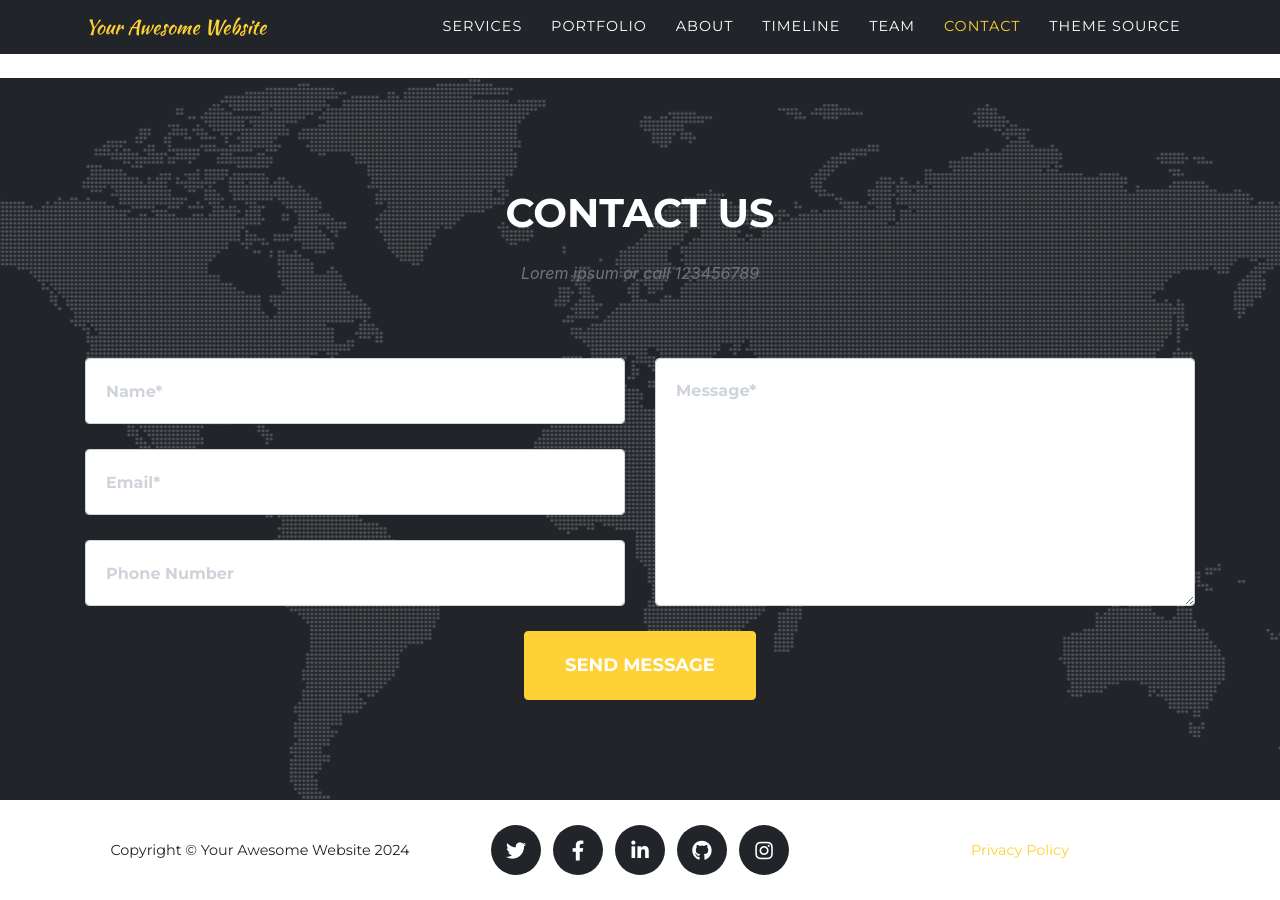
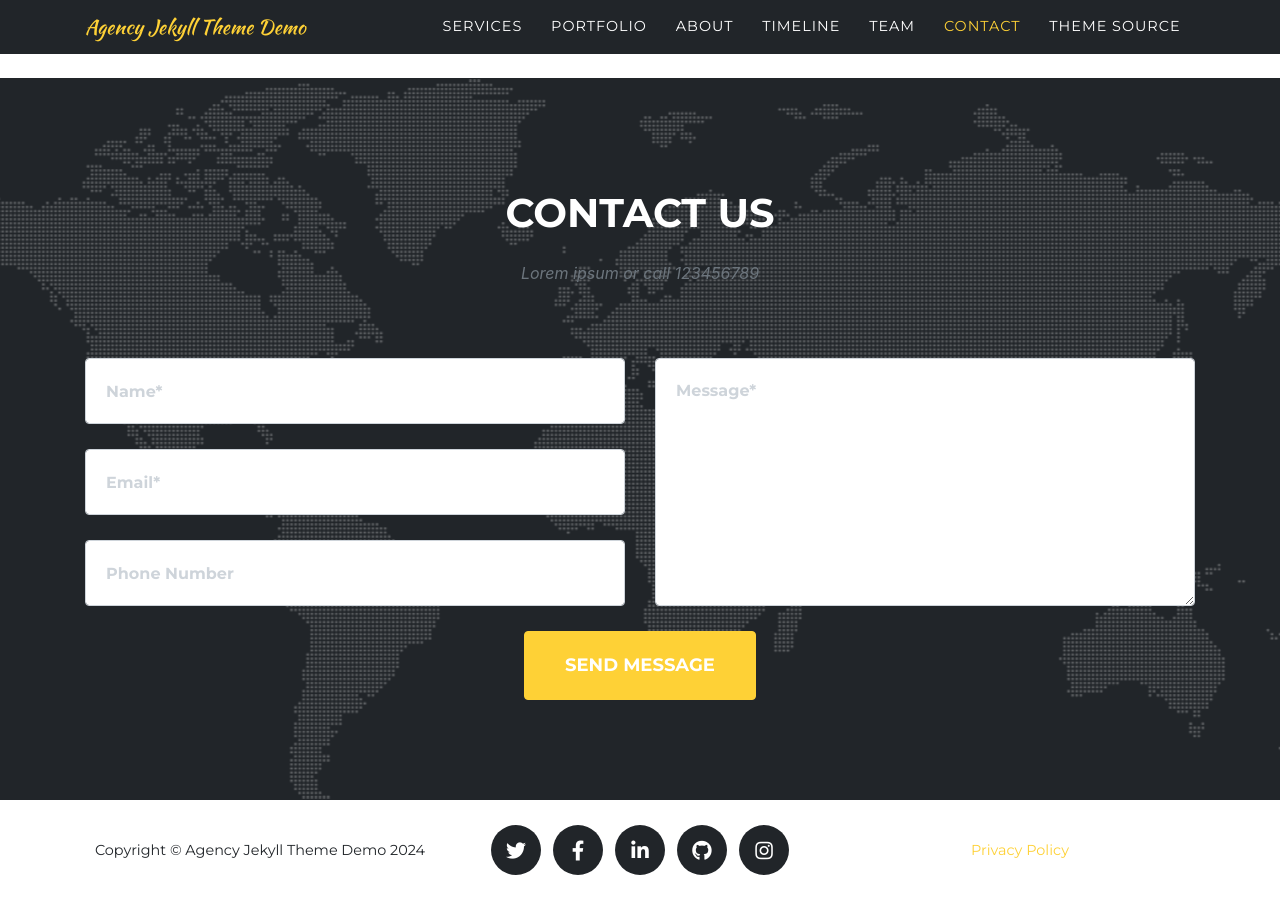
Before and after one commit to ahelv/ahelv.github.io, a Jekyll site: the page built from index.md, in a window 1280 px wide and 900 px high, scrolled down 5690 px. Built offline with Jekyll 4.4.1, drawn with Linux system fonts in a browser that asks for light colours; some web fonts are replaced.

Commit message:
remote theme

```diff
--- a/Gemfile
+++ b/Gemfile
@@ -1,7 +1,3 @@
 #after any changes to the Gemfile, execute bundle update!
 source "https://rubygems.org"
 gemspec
-
-# Delete the following lines if not on Windows:
-# Performance-booster for watching directories on Windows
-gem "wdm", ">= 0.1.0" if Gem.win_platform?
--- a/_config.yml
+++ b/_config.yml
@@ -11,14 +11,15 @@
 # You can create any custom variable you would like, and they will be accessible
 # in the templates via {{ site.myvariable }}.
 
-theme: agency
+#theme: jekyll-agency
+remote_theme: raviriley/agency-jekyll-theme
 
 url    : "" # the base hostname & protocol for your site, e.g. http://example.com
-baseurl: "" # the subpath of your site, e.g. /blog
+baseurl: "/agency-jekyll-theme-starter" # the subpath of your site, e.g. /blog
 
-title      : Your Awesome Website
+title      : Agency Jekyll Theme Demo
 email      : your-email@example.com #this is also the email contact forms will go to
-description: "Site description"
+description: "Agency Bootstrap theme converted to a Jekyll theme, plus new features: Google Analytics, Markdown support, custom pages, and more!"
 author     : Your Name
 # logo:     #optional, defaults to site title
   # path: assets\img\clients\creative-market.jpg
@@ -37,3 +38,6 @@ markdown: kramdown
 # Uncomment following line to use Formspree form ID based URL instead of email based URL
 # Details: https://help.formspree.io/hc/en-us/articles/360017735154-How-to-prevent-spam
 # formspree_form_path: "f/a_form_id"
+
+plugins:
+  - jekyll-remote-theme
```
Also changed, not shown: Gemfile.lock (added).
